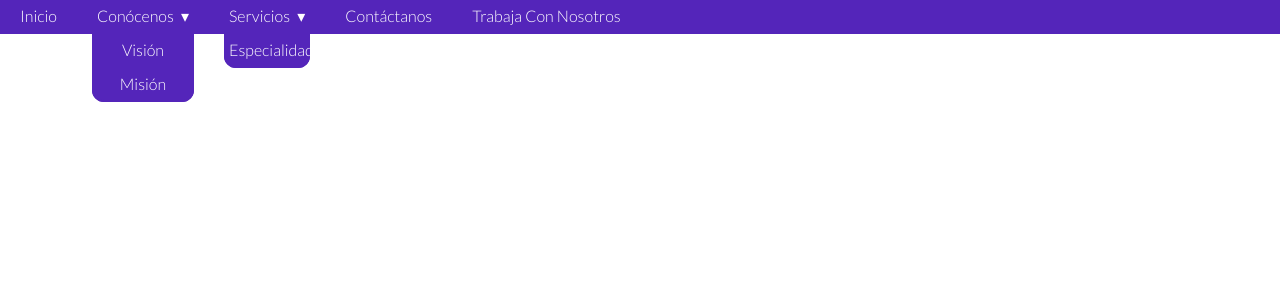
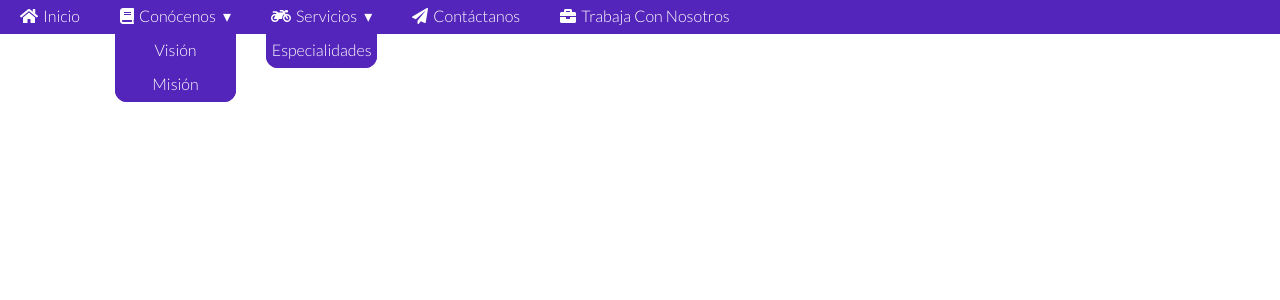
Before and after one commit to AlmondBro/serviiris, a React (Create React App) app: page / in a window 1280 px wide. Shown: the top 300 px of the page. Built offline with nearby package versions, Linux system fonts and the light colour scheme.

Commit message:
Add iris-yellow hover effect to fa-icons.

```diff
--- a/src/components/Header/NavigationBar/NavigationBar.js
+++ b/src/components/Header/NavigationBar/NavigationBar.js
@@ -1,18 +1,13 @@
 import React from 'react';
 
-//Import React Bootstrap
-import Navbar from 'react-bootstrap/Navbar';
-import Form from 'react-bootstrap/Form';
-import Button from 'react-bootstrap/Button';
-
 import { FontAwesomeIcon } from '@fortawesome/react-fontawesome';
-import { faSearch } from '@fortawesome/free-solid-svg-icons';
+import { faHome, faSearch, faBriefcase, faPaperPlane, faMotorcycle, faBook, faBookDead } from '@fortawesome/free-solid-svg-icons';
 
 import NavBarToggle from './NavBarToggle/NavBarToggle.js';
 
 //Import styled components
 import  {   NavBar, NavIrisLogo, NavContainer, NavLogoContainer, NavLogoContainerLink,
-            Nav, NavUl, NavLi, NavLink
+            Nav, NavUl, NavLi, NavLink, FontAwesomeIconStyled
         } from './NavigationBarStyledComponents.js';
 
 
@@ -63,11 +58,15 @@ const NavigationBar = (props) => {
                                     activeClassName =   "navLink-current"
                                     className="nav-li"
                                 >
+                                    <FontAwesomeIconStyled icon={faHome} />
                                     Inicio
                                 </NavLink>
                             </NavLi>
                             <NavLi>
-                                <NavLink href="#!">Conócenos</NavLink>
+                                <NavLink href="#!">
+                                    <FontAwesomeIconStyled icon={faBook} />
+                                    Conócenos
+                                </NavLink>
                                 {/* TODO: Fix this not lining up in width */}
                                 {/* <NavLink href="#!">Services</NavLink> */}
                                 <ul class="nav-dropdown">
@@ -80,7 +79,10 @@ const NavigationBar = (props) => {
                                 </ul>
                             </NavLi>
                             <NavLi>
-                                <NavLink href="#!">Servicios</NavLink>
+                                <NavLink href="#!">
+                                    <FontAwesomeIconStyled icon={faMotorcycle} />
+                                    Servicios
+                                </NavLink>
                                 <ul class="nav-dropdown">
                                     <NavLi>
                                         <NavLink href="#!">Especialidades</NavLink>
@@ -88,18 +90,28 @@ const NavigationBar = (props) => {
                                 </ul>
                             </NavLi>
                             <NavLi>
-                                <NavLink href="#!">Contáctanos</NavLink>
+                                <NavLink href="#!">
+                                    <FontAwesomeIconStyled icon={faPaperPlane} />
+                                    Contáctanos
+                                </NavLink>
                             </NavLi>
                             <NavLi>
-                                <NavLink href="#!">Trabaja Con Nosotros</NavLink>
+
+                                <NavLink href="#!">
+                                    <FontAwesomeIconStyled icon={faBriefcase} />
+                                    Trabaja Con Nosotros
+                                </NavLink>
                             </NavLi>
                         </NavUl>
                 </Nav>
                 {/* <form>
                     <p style={{margin: 0}}>
-                        <label>Hi</label>
+                        <label>
+
+                            <FontAwesomeIcon icon={faSearch} />
+
+                        </label>
                         <input type="text" id="search"/>
-
                     </p>
                 </form> */}
                 {/* <NavLogoContainer className="nav-logo-container">
--- a/src/components/Header/NavigationBar/NavigationBarStyledComponents.js
+++ b/src/components/Header/NavigationBar/NavigationBarStyledComponents.js
@@ -5,6 +5,8 @@ import styled from 'styled-components';
 import { NavLink as Link } from "react-router-dom";
 
 import IrisLogo from './../../IrisLogo.js';
+
+import { FontAwesomeIcon } from '@fortawesome/react-fontawesome';
 
 /*
     .bg-iris-yellow {
@@ -211,5 +213,13 @@ let NavLink = styled('a')`
     }
 `; //end NavLink
 
+const FontAwesomeIconStyled = styled(FontAwesomeIcon)`
+    margin-right: 5px;
+
+    :hover {
+        color: #FFF308;
+    }
+`; //end FontAwesomeIconStyled
+
 export {    NavBar, NavIrisLogo, NavContainer, NavLogoContainer, NavLogoContainerLink,
-            Nav, NavUl, NavLi, NavLink };
+            Nav, NavUl, NavLi, NavLink, FontAwesomeIconStyled };
```
